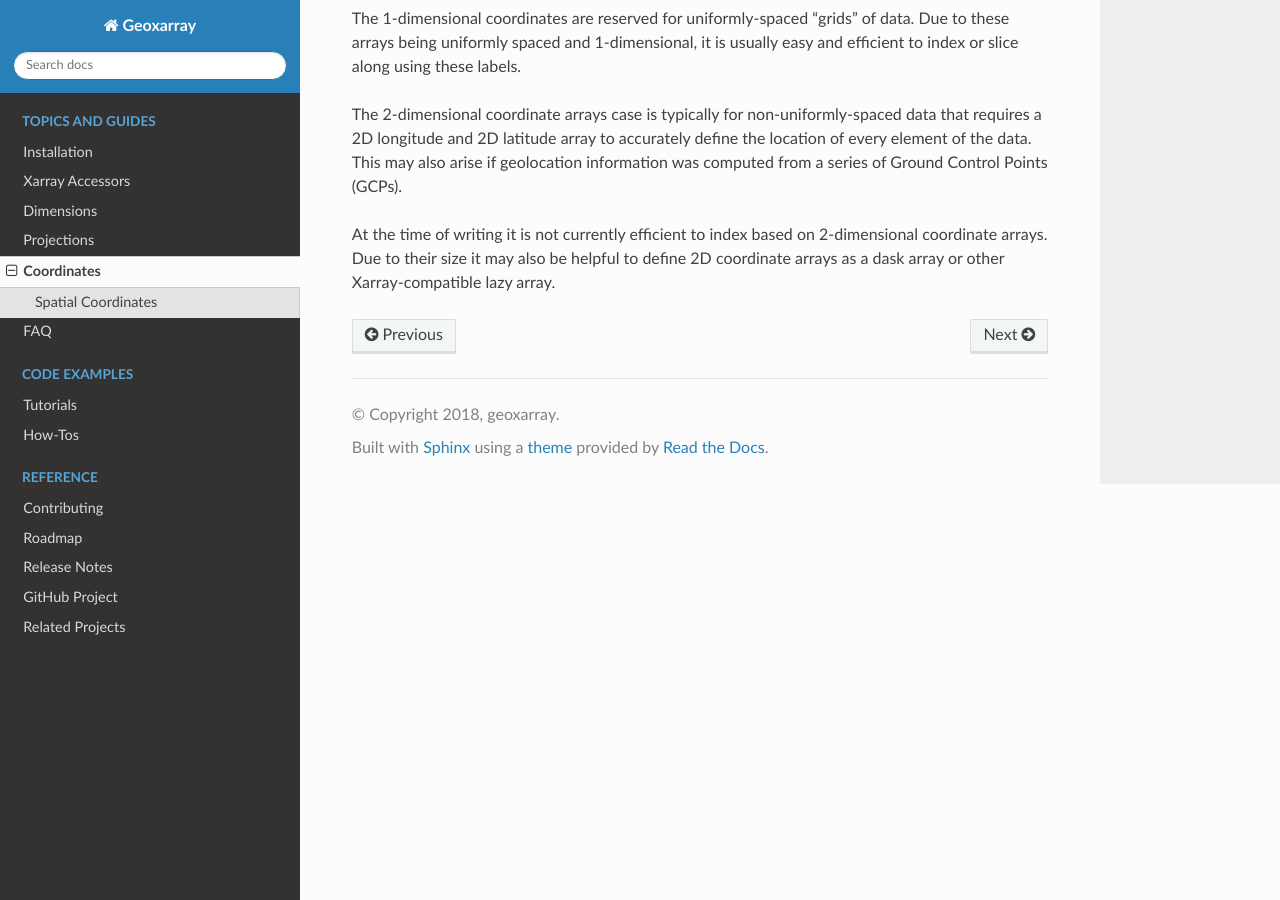
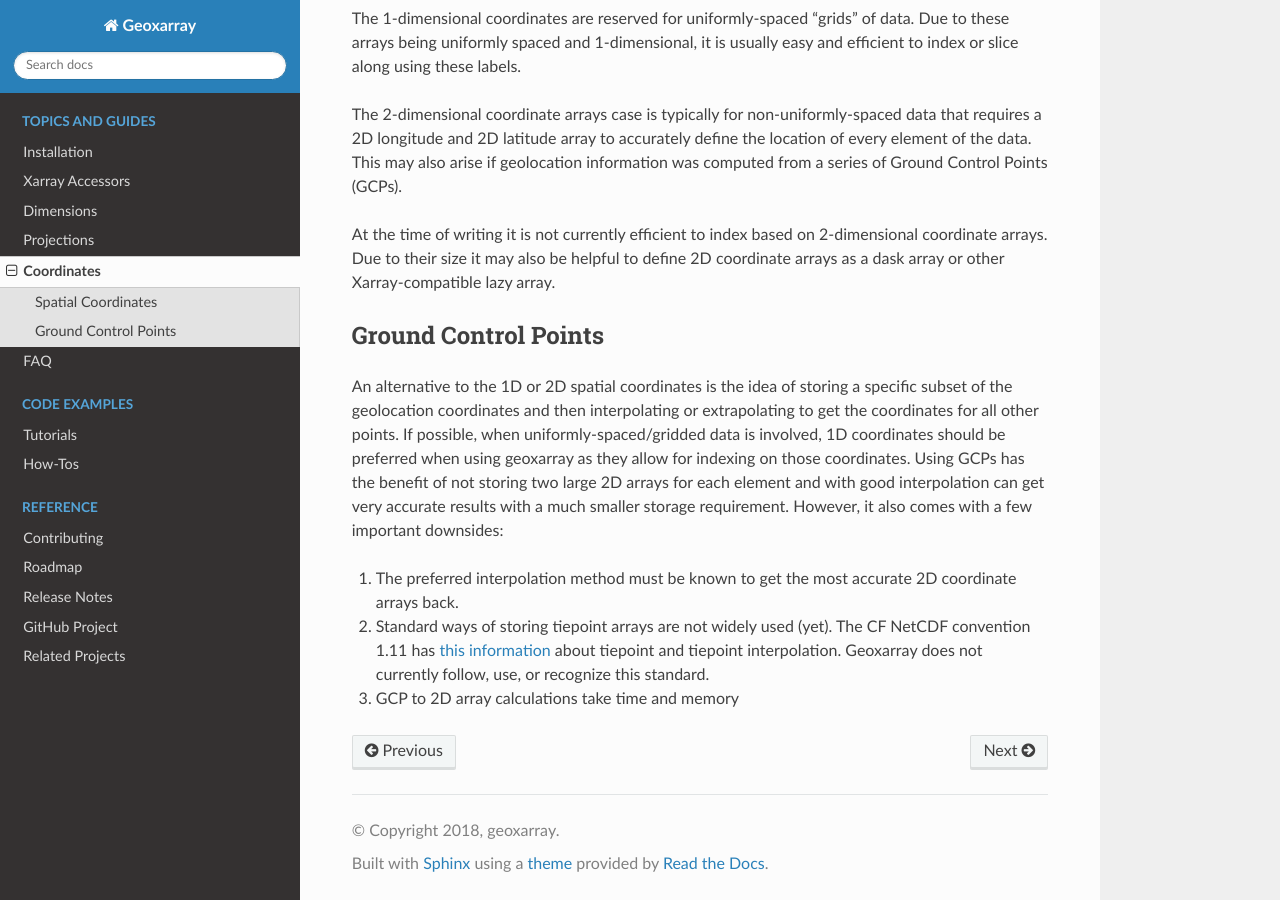
Before and after one commit to geoxarray/geoxarray, a Sphinx documentation site: the page built from docs/source/topics/coordinates.rst, in a window 1280 px wide and 900 px high, scrolled down 572 px. Built offline with Sphinx 7.4.7 and the Read the Docs theme 2.0.0, drawn with Linux system fonts in a browser that asks for light colours; pages that are not in the unit, such as notebooks, are missing from menus.

```diff
--- a/docs/source/howtos/index.rst
+++ b/docs/source/howtos/index.rst
@@ -14,3 +14,4 @@ How-Tos
    access_crs
    write_crs
    coordinates
+   write_gcps
--- a/docs/source/topics/coordinates.rst
+++ b/docs/source/topics/coordinates.rst
@@ -35,3 +35,25 @@ At the time of writing it is not currently efficient to index based on
 2-dimensional coordinate arrays. Due to their size it may also be helpful
 to define 2D coordinate arrays as a dask array or other Xarray-compatible lazy
 array.
+
+Ground Control Points
+---------------------
+
+An alternative to the 1D or 2D spatial coordinates is the idea of storing a
+specific subset of the geolocation coordinates and then interpolating or
+extrapolating to get the coordinates for all other points. If possible, when
+uniformly-spaced/gridded data is involved, 1D coordinates should be preferred
+when using geoxarray as they allow for indexing on those coordinates.
+Using GCPs has the
+benefit of not storing two large 2D arrays for each element and with good
+interpolation can get very accurate results with a much smaller storage
+requirement. However, it also comes with a few important downsides:
+
+1. The preferred interpolation method must be known to get the most accurate
+   2D coordinate arrays back.
+2. Standard ways of storing tiepoint arrays are not widely used (yet). The
+   CF NetCDF convention 1.11 has
+   `this information <https://cfconventions.org/Data/cf-conventions/cf-conventions-1.11/cf-conventions.html#compression-by-coordinate-subsampling-tie-points-and-interpolation-subareas>`_
+   about tiepoint and tiepoint interpolation. Geoxarray does not currently
+   follow, use, or recognize this standard.
+3. GCP to 2D array calculations take time and memory
```
Also changed, not shown: docs/source/howtos/write_gcps.rst (added, +60 -0 lines).
